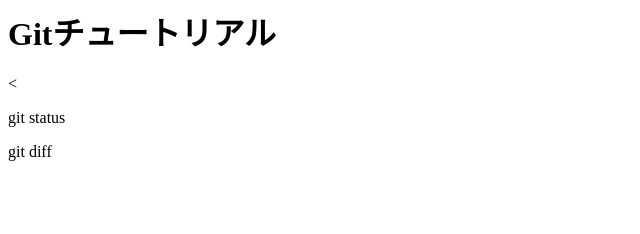
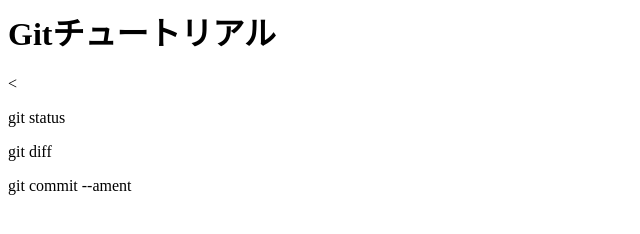
Before and after one commit to hk166/git_tutorial, a plain HTML site: page index.html in a window 1280 px wide. Shown: the whole page, without its empty margins (0-640 px from the left). Drawn offline with Linux system fonts and the light colour scheme.

Commit message:
git commit --amend を追加

```diff
--- a/index.html
+++ b/index.html
@@ -1,3 +1,4 @@
 <h1>Gitチュートリアル</h1>
 <<p>git status</p>
 <p>git diff</p>
+<p>git commit --ament</p>
```
